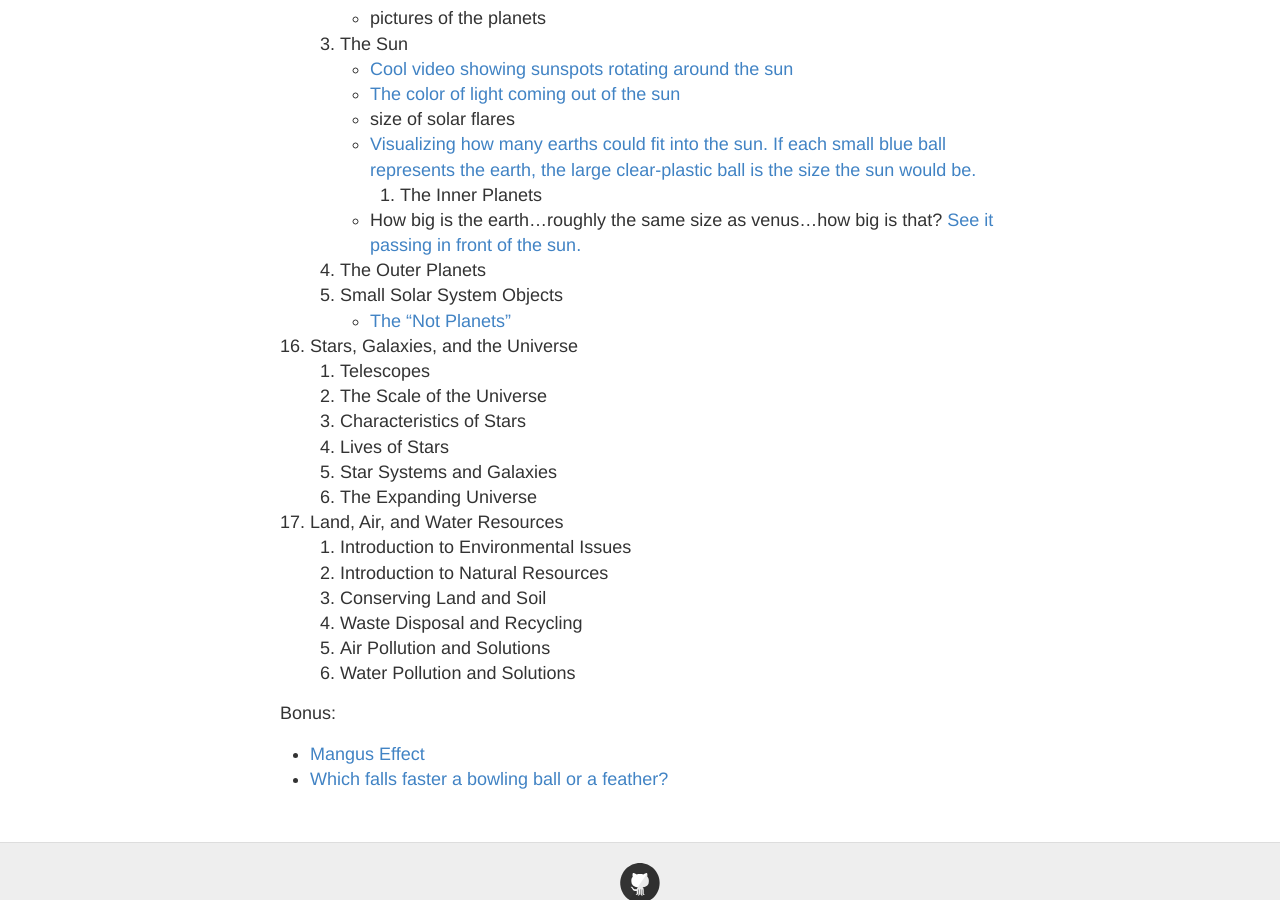
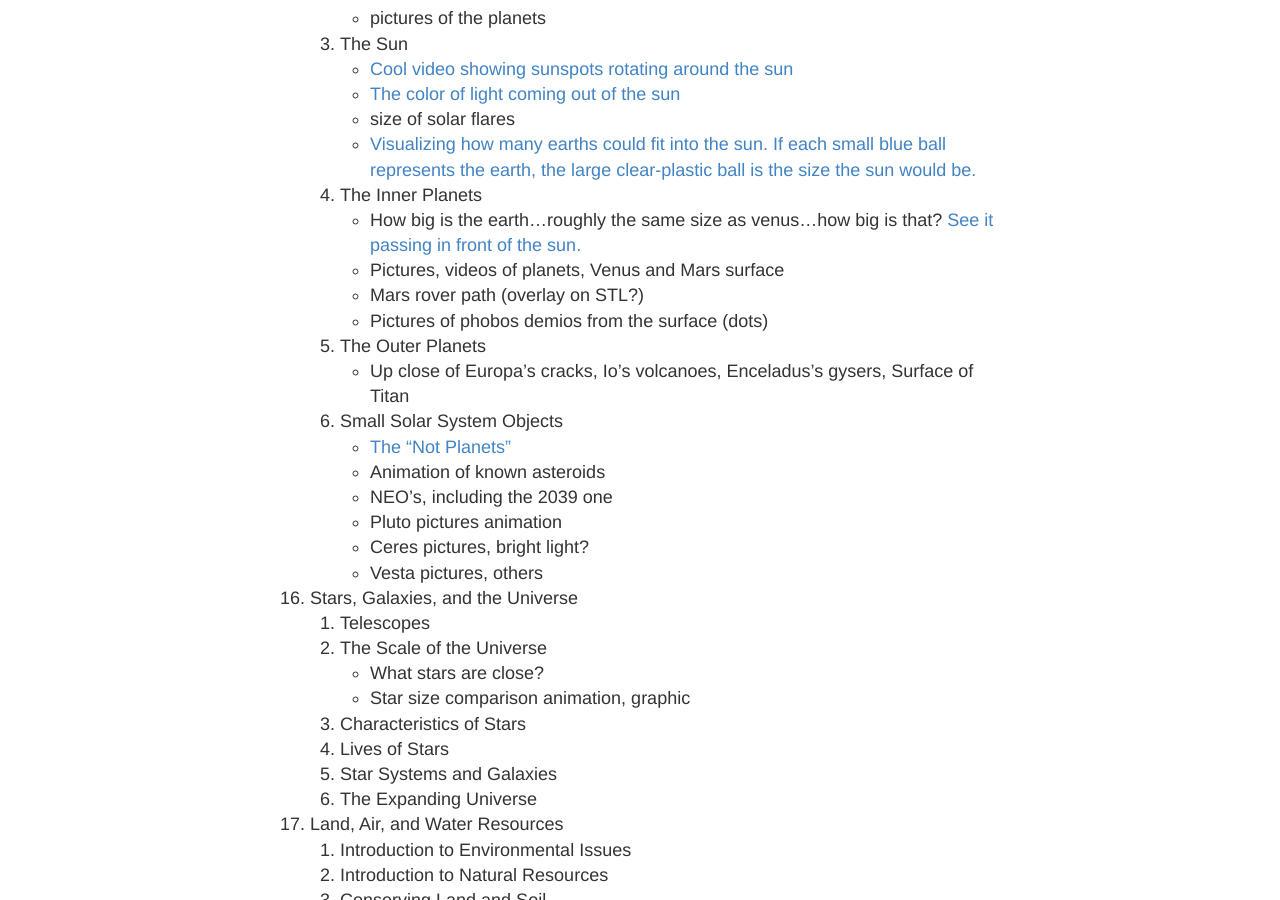
Before and after one commit to ctkstl/earth_science, a Jekyll site: the page built from resources.md, in a window 1280 px wide and 900 px high, scrolled down 6681 px. Built offline with Jekyll 4.4.1, drawn with Linux system fonts in a browser that asks for light colours; Markdown is read by kramdown in place of the engine named in the settings.

Commit message:
Through book

```diff
--- a/resources.md
+++ b/resources.md
@@ -207,14 +207,25 @@ permalink: /resources/
         *    [The color of light coming out of the sun](http://apod.nasa.gov/apod/ap150628.html)
         *    size of solar flares
         *    [Visualizing how many earths could fit into the sun. If each small blue ball represents the earth, the large clear-plastic ball is the size the sun would be.](http://i.imgur.com/U5tdA1e.jpg)
-        4.  The Inner Planets
+    4.  The Inner Planets
         *    How big is the earth...roughly the same size as venus...how big is that? [See it passing in front of the sun.](http://www.nasa.gov/feature/goddard/scientists-study-venus-atmosphere-through-transit)
+        *    Pictures, videos of planets, Venus and Mars surface
+        *    Mars rover path (overlay on STL?)
+        *    Pictures of phobos demios from the surface (dots)
     5.  The Outer Planets
+        *   Up close of Europa's cracks, Io's volcanoes, Enceladus's gysers, Surface of Titan
     6.  Small Solar System Objects
         *    [The "Not Planets"](http://www.planetary.org/blogs/emily-lakdawalla/2015/07141338-the-not-planets.html)
+        *    Animation of known asteroids
+        *    NEO's, including the 2039 one
+        *    Pluto pictures animation
+        *    Ceres pictures, bright light?
+        *    Vesta pictures, others
 16. Stars, Galaxies, and the Universe
     1.  Telescopes
     2.  The Scale of the Universe
+        *   What stars are close?
+        *   Star size comparison animation, graphic
     3.  Characteristics of Stars
     4.  Lives of Stars
     5.  Star Systems and Galaxies
```
